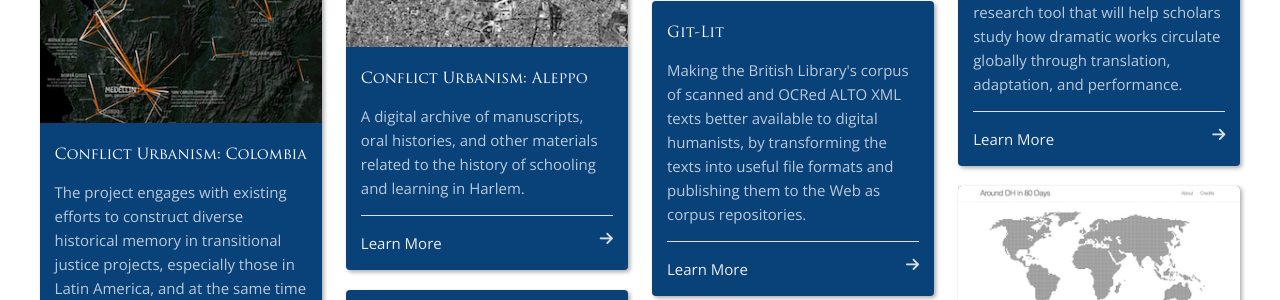
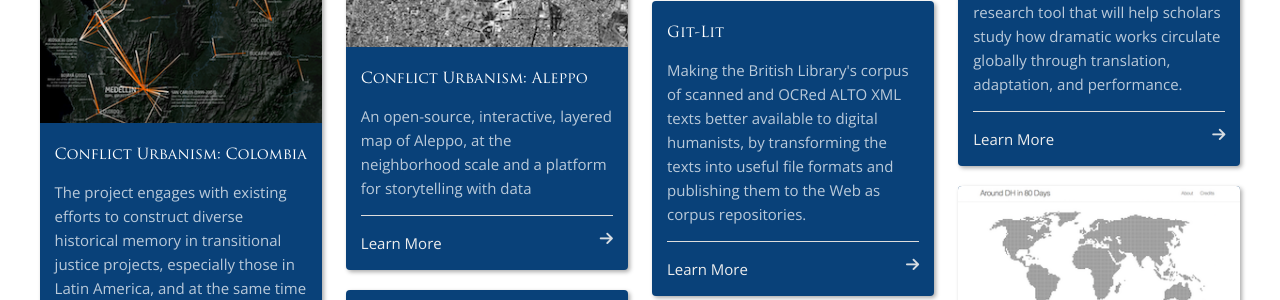
Before and after one commit to cul/dlst-dh, a Jekyll site: the page built from _projects/index.html, in a window 1280 px wide and 900 px high, scrolled down 529 px. Shown: the part 154-454 px from the top of the window. Built offline with Jekyll 4.4.1, drawn with Linux system fonts in a browser that asks for light colours; nearby versions of some CDN libraries; some of the changed text lies outside the part shown.

Commit message:
fixed aleppo and libviz

```diff
--- a/_projects/conflict-aleppo.md
+++ b/_projects/conflict-aleppo.md
@@ -1,7 +1,7 @@
 ---
 layout: project
 title: "Conflict Urbanism: Aleppo"
-description: A digital archive of manuscripts, oral histories, and other materials related to the history of schooling and learning in Harlem.
+description: "An open-source, interactive, layered map of Aleppo, at the neighborhood scale and a platform for storytelling with data"
 link: "http://c4sr.columbia.edu/conflict-urbanism-aleppo/"
 img: conflict-aleppo.png
 author: Alex Gil
--- a/_projects/library.md
+++ b/_projects/library.md
@@ -1,7 +1,7 @@
 ---
 layout: project
 title: "The Library Project"
-description: A digital archive of manuscripts, oral histories, and other materials related to the history of schooling and learning in Harlem.
+description: "Visualizations of the holdings at Columbia University Libraries"
 link: "http://www.spatialinformationdesignlab.org/projects/library-project"
 img: library-project.jpeg
 author: Alex Gil
```
